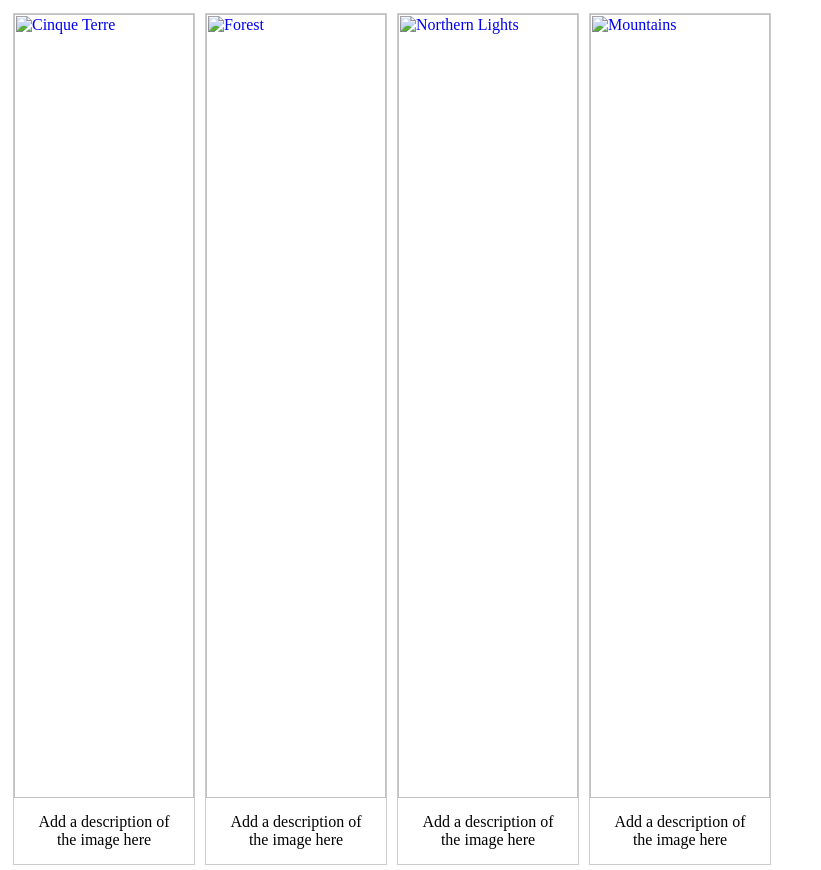
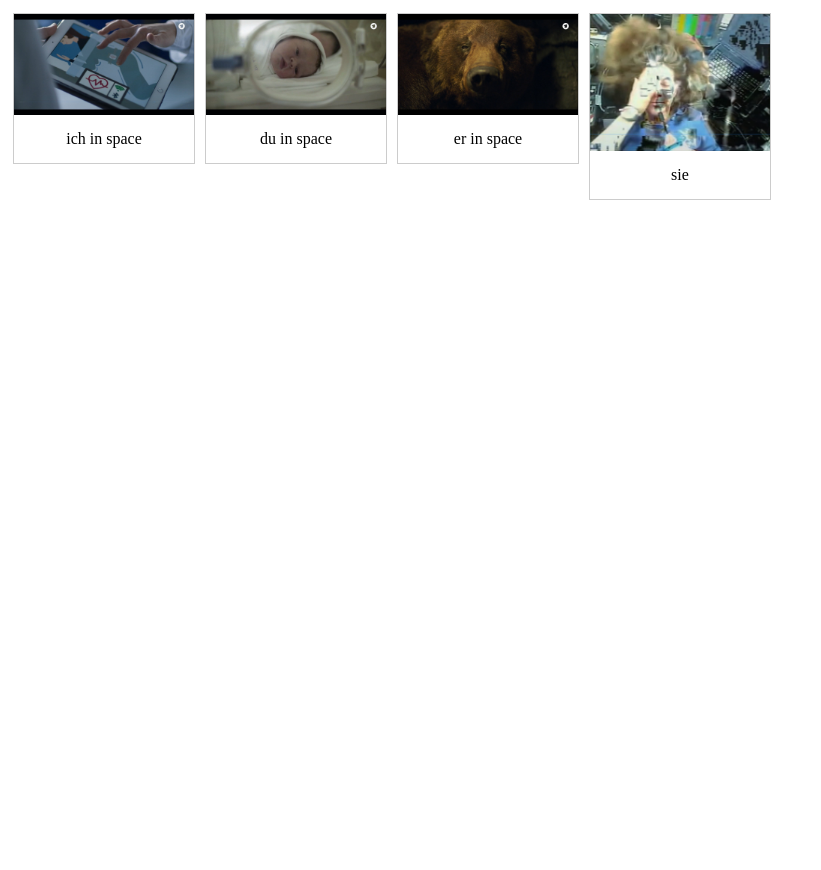
Before and after one commit to MMatGitHub/gallery, a plain HTML site: page index.html in a window 1280 px wide. Shown: the whole page, without its empty margins (0-821 px from the left). After the commit the page ends 800 px from the top, so only its background shows below. Drawn offline with Linux system fonts and the light colour scheme.

Commit message:
ne Gallerie

```diff
--- a/index.html
+++ b/index.html
@@ -26,31 +26,31 @@ div.desc {
 <body>
 
 <div class="gallery">
-  <a target="_blank" href="img_ich.jpg">
-    <img src="img_5terre.jpg" alt="Cinque Terre" width="600" height="400">
+  <a target="_blank" href="ich.jpg">
+    <img src="ich.jpg" alt="Cinque Terre" width="600" height="400">
   </a>
-  <div class="desc">Add a description of the image here</div>
+  <div class="desc">ich in space</div>
 </div>
 
 <div class="gallery">
-  <a target="_blank" href="img_du.jpg">
-    <img src="img_forest.jpg" alt="Forest" width="600" height="400">
+  <a target="_blank" href="du.jpg">
+    <img src="du.jpg" alt="Forest" width="600" height="400">
   </a>
-  <div class="desc">Add a description of the image here</div>
+  <div class="desc">du in space</div>
 </div>
 
 <div class="gallery">
-  <a target="_blank" href="img_er.jpg">
-    <img src="img_lights.jpg" alt="Northern Lights" width="600" height="400">
+  <a target="_blank" href="er.jpg">
+    <img src="er.jpg" alt="Northern Lights" width="600" height="400">
   </a>
-  <div class="desc">Add a description of the image here</div>
+  <div class="desc">er in space</div>
 </div>
 
 <div class="gallery">
-  <a target="_blank" href="img_sie.jpg">
-    <img src="img_mountains.jpg" alt="Mountains" width="600" height="400">
+  <a target="_blank" href="sie.jpg">
+    <img src="sie.jpg" alt="Mountains" width="600" height="400">
   </a>
-  <div class="desc">Add a description of the image here</div>
+  <div class="desc">sie</div>
 </div>
 
 </body>
```
Also changed, not shown: du.jpg (added), er.jpg (added), ich.jpg (added), sie.jpg (added).
